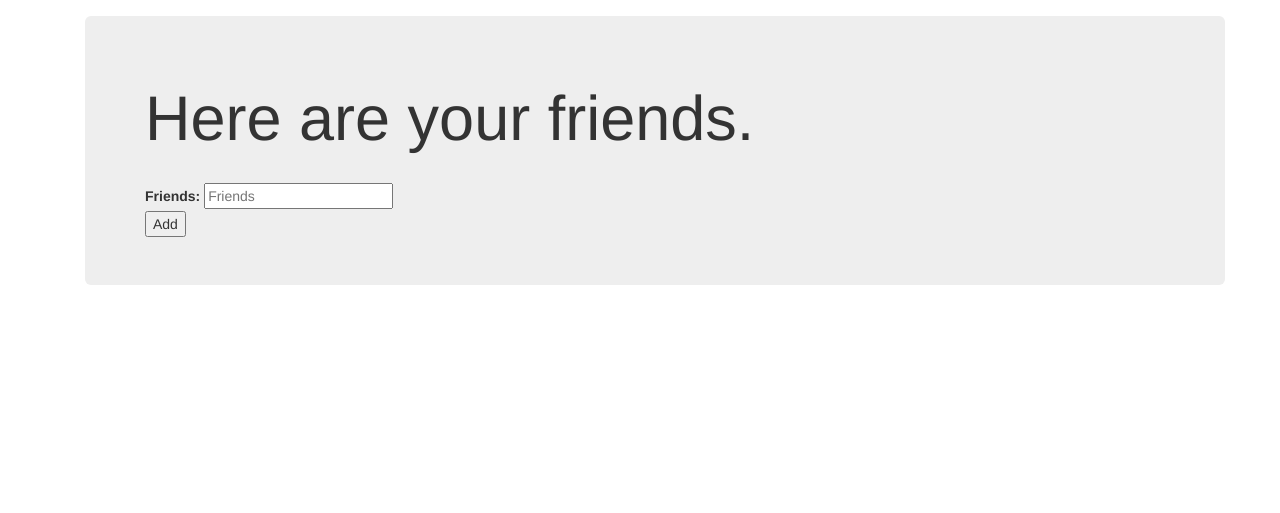
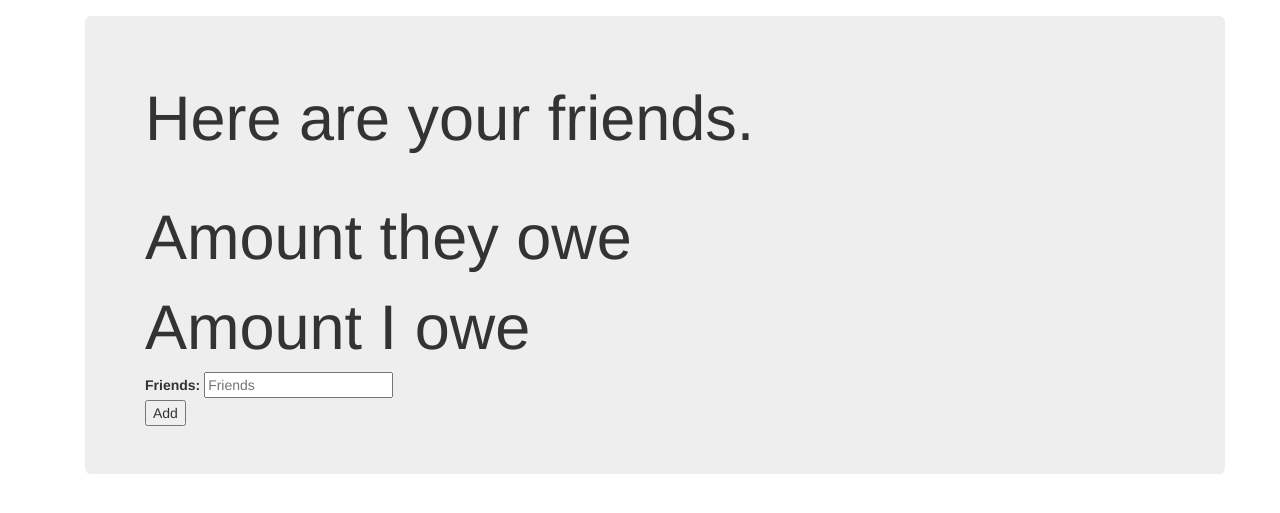
Before and after one commit to revanthitsme/SplitWise, a Django app: page /dappx/Friends/ in a window 1280 px wide. Shown: the part 176-689 px from the top of the page. Run offline with Django 3.2, Linux system fonts and the light colour scheme; a user stored in the database is signed in; data comes from the database, SQL or seed files in the repository; both versions use the stored data as it was after the commit; some libraries are stand-ins or nearby versions.

Commit message:
Finished Friends; Debugged Transactions

```diff
--- a/dappx/models.py
+++ b/dappx/models.py
@@ -77,5 +77,5 @@ class ftoftransaction(models.Model):
 	Damount = models.IntegerField(default=0)
 	Description = models.CharField(max_length=50)
 	Group = models.CharField(max_length=18)
-	Time1 = models.DateTimeField(auto_now=True)
+	Time1 = models.DateTimeField(auto_now_add=True)
 	Time2 = models.DateTimeField(auto_now=True)
--- a/dappx/views.py
+++ b/dappx/views.py
@@ -9,7 +9,7 @@ from django.contrib.auth import update_session_auth_hash
 from django.contrib.auth.models import User
 from django.contrib import messages
 from dappx.models import Transaction, Friends, ftoftransaction
-
+from django.db.models import Avg, Count, Min, Sum
 # Create your views here.
 
 def index(request):
@@ -121,11 +121,79 @@ def user_login(request):
 	else:
 		return render(request, 'dappx/login.html', {})
 
+#####################################
+def amount_of_each(request, friendslist):
+    amount_list = []
+    owed_list = []
+    owed_friend_list = []
+    owe_list = []
+    owe_friend_list = []
+    nothing_friend_list = []
+    for friend in friendslist:
+        userid = request.user.pk
+        friend_username = friend.username
+        friendid = friend.pk
+        transactions = ftoftransaction.objects.filter(Donor_id = userid,Receiver_id=friendid)
+        owed = transactions.aggregate(Sum('Amount'))
+        owed = owed["Amount__sum"]
+        #owed_list.append(owed)
+        transactions1 = ftoftransaction.objects.filter(Donor_id = friendid,Receiver_id=userid)
+        owe = transactions1.aggregate(Sum('Amount'))
+        owe = owe["Amount__sum"]
+        #owe_list.append(owe)
+        if owed is not None and owe is not None:
+            if owed > owe:
+                owed_list.append(owed - owe)
+                owed_friend_list.append(friend)
+            elif owe > owed:
+                owe_list.append(owe - owed)
+                owe_friend_list.append(friend)
+            else:
+                nothing_friend_list.append(friend)
+        elif owed is None and owe is not None:
+            if owe > 0:
+                owe_list.append(owe)
+                owe_friend_list.append(friend)
+            else:
+                nothing_friend_list.append(friend)
+        elif owed is not None and owe is None:
+            if owed > 0:
+                owed_list.append(owed)
+                owed_friend_list.append(friend)
+            else:
+                nothing_friend_list.append(friend)
+        else:
+            nothing_friend_list.append(friend)
+
+    owed_dict = {}
+    for key in owed_friend_list:
+        for value in owed_list:
+            owed_dict[key] = value
+            owed_list.remove(value)
+            break
+    owe_dict = {}
+    for key in owe_friend_list:
+        for value in owe_list:
+            owe_dict[key] = value
+            owe_list.remove(value)
+            break
+    friendobj = Friends.objects.get_or_create(current_user=request.user)
+    friends_of_curr_user = friendobj[0].Friendslist.all()
+    print("length: ",end=' ')
+    for i in range(len(owe_list)):
+        print(i, end='  ')
+    print("")
+    return render(request, 'dappx/Friends.html',{'owed_dict':owed_dict,'owe_dict':owe_dict,'owe_list':owe_list,'owe_friend_list':owe_friend_list,
+            'owed_list':owed_list,'owed_friend_list':owed_friend_list,'nothing_friend_list':nothing_friend_list,'friends':friends_of_curr_user})
+
+
 
 #####################################
 def Friendstab(request):
     friendobj = Friends.objects.get_or_create(current_user=request.user)
     friends_of_curr_user = friendobj[0].Friendslist.all()
+    amount_list = amount_of_each(request, friends_of_curr_user)
+    return amount_of_each(request, friends_of_curr_user)
     return render(request, 'dappx/Friends.html',{'friends':friends_of_curr_user,
                                                     })
 
@@ -134,24 +202,6 @@ def Groups(request):
     return render(request, 'dappx/Groups.html')
 
 #####################################
-
-###DONOT DELETE
-
-###
-# def Transactions(request):
-#     if request.method == 'POST':
-#         user_form = UserForm(data=request.POST)
-#         if user_form.is_valid():
-#             user = user_form.save()
-#             user.save()
-#         else:
-#             print(user_form.errors)
-#     else:
-#         user_form = UserForm()
-#     return render(request,'dappx/Transactions.html',
-#                           {'false':False})
-
-#######################################
 
 def Transactions(request):
     if request.method == 'POST':
@@ -180,7 +230,12 @@ def Transactions(request):
             Friends.make_friend(new_friend, request.user)
             amounteach = int(Amount)/(len(Receivers)+1)
             #Assumption: FtoFTransactions is valid
-            ftoftransaction_form = ftoftransaction(Donor=user,Receiver=new_friend,Amount=amounteach,Damount=amounteach,Description=Description,Group=Groups)
+            if int(Amount)>=0:
+                ftoftransaction_form = ftoftransaction(Donor=user,Receiver=new_friend,Amount=amounteach,Damount=amounteach,Description=Description,Group=Groups)
+                pass
+            else:
+                ftoftransaction_form = ftoftransaction(Donor=new_friend,Receiver=user,Amount=abs(amounteach),Damount=abs(amounteach),Description=Description,Group=Groups)
+            #ftoftransaction_form = ftoftransaction(Donor=user,Receiver=new_friend,Amount=amounteach,Damount=amounteach,Description=Description,Group=Groups)
             ftoftransaction_form.save()
 
         Transactions_form = Transaction(Groups=Groups,Donor=user,Receivers=Receivers,Amount=Amount,Description=Description)
@@ -196,24 +251,7 @@ def Transactions(request):
         transcations_form = TransactionsForm(data=request.POST)
     return render(request, 'dappx/Transactions.html')
 
-#########     DONT DELETE     ######
-# def addfriends(request):
-#     if request.method == 'POST':
-#         Friends_str = request.POST.get('Friends')
-#         Friendslist = Friends_str.split(',')
-#         idlist = [User.objects.get(username=Friend).pk for Friend in Friendslist]
-#         # return render(request, 'dappx/test.html',{'test_var1':idlist})
-#         user = User.objects.get(id=request.user.id)
-#         Friends_form = Friends(Friendof=user)
-#         Friends_form.save()
-#         for idu in idlist:
-#             Friends_form.Friendslist.add(User.objects.get(id=idu))
-#             pass
-#         Friends_form.save()
-#         return render(request, 'dappx/test.html',{'test_var1':Friends_form,
-#                                                     'test_var2':idlist})
 
-#########33
 def addfriends(request):
     if request.method == 'POST':
         Friends_str = request.POST.get('Friendsl')
@@ -225,12 +263,9 @@ def addfriends(request):
             Friend2 = User.objects.get(id=idu)
             Friends.make_friend(request.user, Friend2)
             Friends.make_friend(Friend2, request.user)
-
         friendobj = Friends.objects.get(current_user=request.user)
         friends_of_curr_user = friendobj.Friendslist.all()
     return Friendstab(request)
-        # return render(request, 'dappx/Friends.html',{'friends':friends_of_curr_user,
-        #                                             })
 
 # def change_friends(request,operation,pk):
 #     friend = User.objects.get(id=pk)
@@ -259,13 +294,13 @@ def view_friend(request, pk):
 
     return render(request, 'dappx/view_friend.html',{'transactions1':transactions1, 'transactions':transactions, 'friend':Friend2})
 
+
 def settle_up(request, pk):
     Friend3 = User.objects.get(id=pk)
     friend_username = Friend3.username
     friendid = pk
     userid = request.user.pk
     username = request.user.username
-
     ##friend owes how much
     #transactions = ftoftransaction.objects.filter(Donor_id = userid,Receiver_id=friendid).update(Amount=0)
     transactions = ftoftransaction.objects.filter(Donor_id = userid,Receiver_id=friendid)
@@ -279,3 +314,5 @@ def settle_up(request, pk):
         transaction.Amount = 0
         transaction.save()
     return render(request, 'dappx/view_friend.html',{'transactions1':transactions1, 'transactions':transactions, 'friend':Friend3})
+
+#def totsum(request,pk):
--- a/dprojx/settings.py
+++ b/dprojx/settings.py
@@ -109,7 +109,7 @@ AUTH_PASSWORD_VALIDATORS = [
 
 LANGUAGE_CODE = 'en-us'
 
-TIME_ZONE =  'Asia/Kolkata'
+TIME_ZONE = 'Asia/Kolkata'
 
 USE_I18N = True
 
--- a/templates/dappx/Friends.html
+++ b/templates/dappx/Friends.html
@@ -3,16 +3,17 @@
   <div class="container">
     <div class="jumbotron">
       <h1>Here are your friends.</h1>
-      {% for friend in friends %}
-      	<a href="{% url 'dappx:view_friend' pk=friend.pk %}">
-      		<h2>{{ friend.username }}</h2>
-          <!-- <h2>{{ friend.pk }}</h2> -->
-      	</a>
+      <br>
+
+      <h1>Amount they owe</h1>
+      {% for key,value in owed_dict.items %}<h2><a href="{% url 'dappx:view_friend' pk=key.pk %}">{{ key }}</a> - {{ value }}</h2>{% endfor %}
+      <h1>Amount I owe</h1>
+      {% for key,value in owe_dict.items %}<h2><a href="{% url 'dappx:view_friend' pk=key.pk %}">{{ key }}</a> - {{ value }}</h2>{% endfor %}
+      {% for no_friend in nothing_friend_list %}
+        <h2><a href="{% url 'dappx:view_friend' pk=no_friend.pk %}">{{ no_friend }}</a> - 0 </h2>
       {% endfor %}
-      <br>
       <form method="post" action="{% url 'dappx:addfriends' %}">
-          {% csrf_token %}<!--
-          {{ addfriend_form.as_p }} -->
+          {% csrf_token %}
           <label for="Friendsl">Friends:</label>
           <input type="text" name="Friendsl" placeholder="Friends">
           <br>
```
Also changed, not shown: db.sqlite3.
